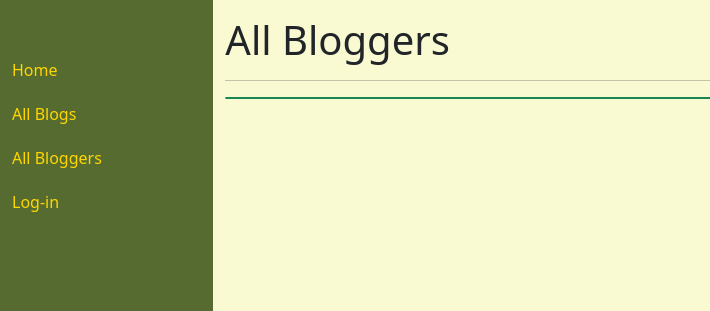
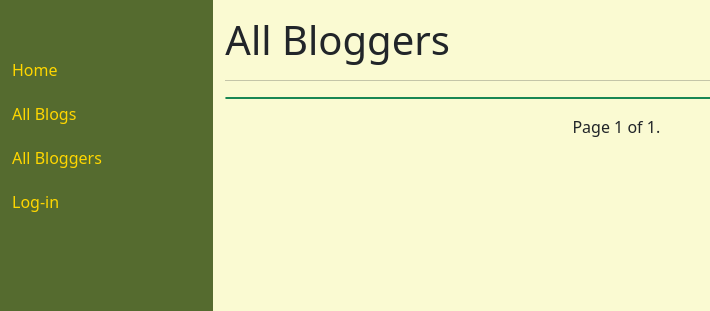
Before and after one commit to nidhi-tagline/Blog_Webapp, a Django app: page /blogs/bloggers/ in a window 1280 px wide. Shown: the top 311 px of the page, without its empty margins (0-710 px from the left). Run offline with Django 4.2, Linux system fonts and the light colour scheme; data that the repository does not hold is empty.

Commit message:
added pagination

```diff
--- a/author/views.py
+++ b/author/views.py
@@ -1,16 +1,13 @@
-from typing import Any
-from django.db.models.query import QuerySet
-from django.views import generic
-from django.views.generic import DetailView
+from django.views.generic import ListView, DetailView
 from .models import Author
 from django.core.paginator import Paginator
 
-class BloggerListView(generic.ListView):
+class BloggerListView(ListView):
+    queryset = Author.objects.all()
     template_name = 'author/all_bloggers.html'
     context_object_name = 'authors'
+    paginate_by = 10
 
-    def get_queryset(self):
-        return Author.objects.all()
 
 class BloggerDetailView(DetailView):
     queryset = Author.objects.prefetch_related('blogs')
--- a/templates/author/all_bloggers.html
+++ b/templates/author/all_bloggers.html
@@ -5,9 +5,21 @@
 {% block content %}
 <h1>All Bloggers</h1>
 <hr>
-<div class="list-group border border-success">
+<div class="list-group border border-success fs-4">
     {% for author in authors %}
     <a href="{% url "author:author-detail" author.id %}" class="list-group-item list-group-item-action">{{ author.username }}</a>
     {% endfor %}
+</div>
+
+<nav>
+  <div class="pagination justify-content-center mt-3">
+      {% if page_obj.has_previous %}
+          <a class="link-success mx-2" href="?page={{ page_obj.previous_page_number }}">Previous</a>
+      {% endif %}
+          <span>Page {{page_obj.number}} of {{page_obj.paginator.num_pages}}.<span>
+      {% if page_obj.has_next %}
+          <a class="link-success mx-2" href="?page={{ page_obj.next_page_number }}">Next</a>
+      {% endif %}
   </div>
+</nav>
 {% endblock %}
```
